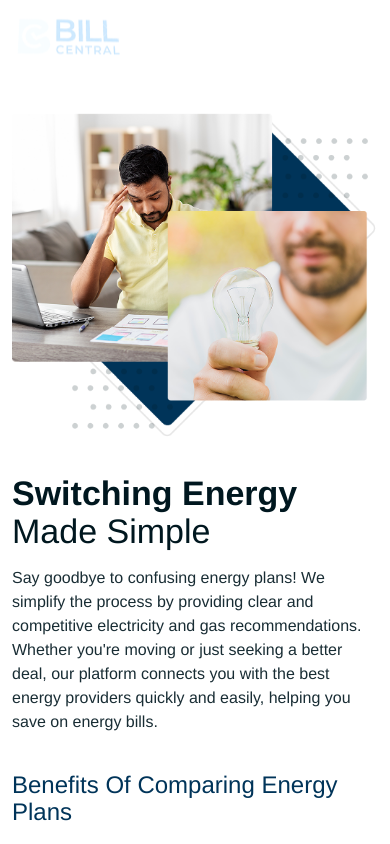
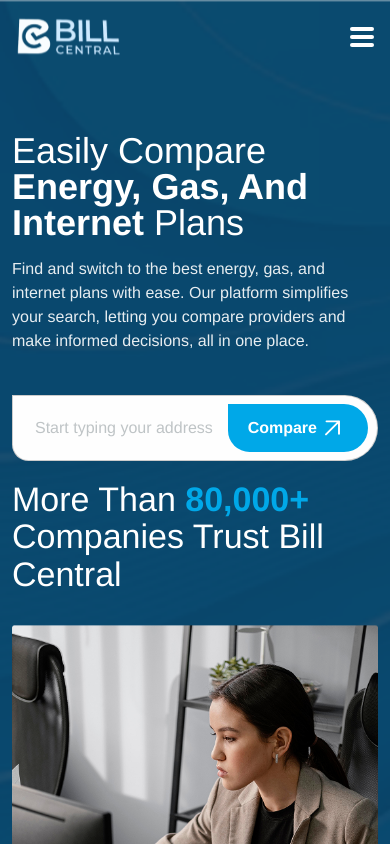
Before and after one commit to Harsh-Bishnoi/react-bill-central, a React (Vite) app: page / in a window 390 px wide. Shown: the top 844 px of the page. Built offline with nearby package versions, Linux system fonts and the light colour scheme.

Commit message:
Hero section done

```diff
--- a/src/App.jsx
+++ b/src/App.jsx
@@ -3,7 +3,7 @@
 import ComprehensiveUtility from './components/ComprehensiveUtility'
 import Footer from './components/Footer'
 import FrequentlyQuestions from './components/FrequentlyQuestions'
-import Header from './components/Header'
+import Hero from './components/Hero'
 import StepsToSwitch from './components/StepsToSwitch'
 import SwitchingEnergy from './components/SwitchingEnergy'
 // import Testimonials from './components/Testimonials'
@@ -12,7 +12,7 @@
 
   return (
     <>
-      <Header/>
+     <Hero/>
       <SwitchingEnergy />
       <StepsToSwitch />
       <ComprehensiveUtility />
--- a/src/components/Header.jsx
+++ b/src/components/Header.jsx
@@ -17,7 +17,6 @@
 
     return (
         <nav className='px-4'>
-            <div className="max-w-[1140px] mx-auto">
             <div className="flex justify-between items-center py-4">
                 <a className='z-6' href="#"><img src={NavIcon} alt="nav-logo" /></a>
                 <div onClick={toggleNavbar} className="z-50 lg:hidden flex flex-col justify-between w-6 h-5 cursor-pointer">
@@ -26,12 +25,12 @@
                     <span className={`block h-1 rounded-3xl bg-white transition-transform duration-300 ease-in-out ${menuOpen && '-rotate-45 -translate-y-2'}`}></span>
                 </div>
                 <ul id='nav-name' className={`list-unstyled flex justify-center items-center nav-link gap-6 mb-0 ${menuOpen ? "show-navbar" : ""}`}>
-                        <li><a className='font-family-primary font-normal text-base leading-[100%] opacity-90 capitalize text-white relative after:absolute after:-bottom-1 after:left-1/2 after:-translate-x-1/2 after:h-0.5 after:w-0 after:bg-white after:rounded hover:after:w-full after:duration-300 after:ease-linear after:transition-all' href="#">About</a></li>
-                        <li><a className='font-family-primary font-normal text-base leading-[100%] opacity-90 capitalize text-white relative after:absolute after:-bottom-1 after:left-1/2 after:-translate-x-1/2 after:h-0.5 after:w-0 after:bg-white after:rounded hover:after:w-full after:duration-300 after:ease-linear after:transition-all' href="#">How It Works</a></li>
-                        <li><a className='font-family-primary font-normal text-base leading-[100%] opacity-90 capitalize text-white relative after:absolute after:-bottom-1 after:left-1/2 after:-translate-x-1/2 after:h-0.5 after:w-0 after:bg-white after:rounded hover:after:w-full after:duration-300 after:ease-linear after:transition-all' href="#">Services</a></li>
-                        <li><a className='font-family-primary font-normal text-base leading-[100%] opacity-90 capitalize text-white relative after:absolute after:-bottom-1 after:left-1/2 after:-translate-x-1/2 after:h-0.5 after:w-0 after:bg-white after:rounded hover:after:w-full after:duration-300 after:ease-linear after:transition-all' href="#">Testimonials</a></li>
-                        <li><a className='font-family-primary font-normal text-base leading-[100%] opacity-90 capitalize text-white relative after:absolute after:-bottom-1 after:left-1/2 after:-translate-x-1/2 after:h-0.5 after:w-0 after:bg-white after:rounded hover:after:w-full after:duration-300 after:ease-linear after:transition-all' href="#">Why Us</a></li>
-                        <li><a className='font-family-primary font-normal text-base leading-[100%] opacity-90 capitalize text-white relative after:absolute after:-bottom-1 after:left-1/2 after:-translate-x-1/2 after:h-0.5 after:w-0 after:bg-white after:rounded hover:after:w-full after:duration-300 after:ease-linear after:transition-all' href="#">FAQ</a></li>
+                    <li><a className='font-family-primary font-normal text-base leading-[100%] opacity-90 capitalize text-white hover:opacity-100 relative after:absolute after:-bottom-1 after:left-1/2 after:-translate-x-1/2 after:h-0.5 after:w-0 after:bg-white after:rounded hover:after:w-full after:duration-300 after:ease-linear after:transition-all' href="#">About</a></li>
+                    <li><a className='font-family-primary font-normal text-base leading-[100%] opacity-90 capitalize text-white hover:opacity-100 relative after:absolute after:-bottom-1 after:left-1/2 after:-translate-x-1/2 after:h-0.5 after:w-0 after:bg-white after:rounded hover:after:w-full after:duration-300 after:ease-linear after:transition-all' href="#">How It Works</a></li>
+                    <li><a className='font-family-primary font-normal text-base leading-[100%] opacity-90 capitalize text-white hover:opacity-100 relative after:absolute after:-bottom-1 after:left-1/2 after:-translate-x-1/2 after:h-0.5 after:w-0 after:bg-white after:rounded hover:after:w-full after:duration-300 after:ease-linear after:transition-all' href="#">Services</a></li>
+                    <li><a className='font-family-primary font-normal text-base leading-[100%] opacity-90 capitalize text-white hover:opacity-100 relative after:absolute after:-bottom-1 after:left-1/2 after:-translate-x-1/2 after:h-0.5 after:w-0 after:bg-white after:rounded hover:after:w-full after:duration-300 after:ease-linear after:transition-all' href="#">Testimonials</a></li>
+                    <li><a className='font-family-primary font-normal text-base leading-[100%] opacity-90 capitalize text-white hover:opacity-100 relative after:absolute after:-bottom-1 after:left-1/2 after:-translate-x-1/2 after:h-0.5 after:w-0 after:bg-white after:rounded hover:after:w-full after:duration-300 after:ease-linear after:transition-all' href="#">Why Us</a></li>
+                    <li><a className='font-family-primary font-normal text-base leading-[100%] opacity-90 capitalize text-white hover:opacity-100 relative after:absolute after:-bottom-1 after:left-1/2 after:-translate-x-1/2 after:h-0.5 after:w-0 after:bg-white after:rounded hover:after:w-full after:duration-300 after:ease-linear after:transition-all' href="#">FAQ</a></li>
                     <li className='lg:hidden'><CustomButton btnClass="bg-white !text-[#00171F]" btnText="Get Started" blackArrow={<svg width="15" height="16" viewBox="0 0 15 16" fill="none" xmlns="http://www.w3.org/2000/svg">
                         <path d="M1 14.3691L14 1.36914M14 1.36914V13.8491M14 1.36914H1.52" stroke="#00171F" stroke-width="1.93338" stroke-linecap="round" stroke-linejoin="round" />
                     </svg>
@@ -44,7 +43,6 @@
                     } /></li>
                 </ul>
             </div>
-            </div>
         </nav>
     );
 };
--- /dev/null
+++ b/src/components/Hero.jsx
@@ -0,0 +1,38 @@
+import React from 'react'
+import Header from './Header'
+import CustomDescription from './common/CustomDescription'
+import CustomButton from './common/CustomButton'
+import CustomInput from './common/CustomInput'
+import WomanImg from '../assets/images/png/hero-woman-img.png'
+const Hero = () => {
+    return (
+        <>
+            <div className="bg-[url(./assets/images/png/hero-bg-img.png)] bg-no-repeat bg-center bg-cover min-h-[810px] rounded-bl-[200px] mb-[64px]">
+                <div className="max-w-[1140px] mx-auto">
+                    <Header />
+                </div>
+                <div className="max-w-[1140px] px-3 w-full mx-auto">
+                    <div className="flex max-lg:flex-wrap max-lg:pt-15 lg:translate-y-32 gap-3">
+                        <div className="lg:max-w-[546px] lg:min-h-[662px] flex flex-col justify-between">
+                            <div className="">
+                                <h1 className='font-family-primary font-normal text-4xl sm:text-[58px] xl:text-[64px] pb-4 leading-[100%] text-white lg:max-w-[612px]'>Easily Compare <span className='font-bold'> Energy, Gas, And Internet </span> Plans</h1>
+                                <CustomDescription descriptionClass="lg:max-w-[506px] text-white pb-10.5" descriptionText="Find and switch to the best energy, gas, and internet plans with ease. Our platform simplifies your search, letting you compare providers and make informed decisions, all in one place." />
+                                <div className="flex items-center relative max-w-[476px]">
+                                    <CustomInput type="text" placeholder="Start typing your address" />
+                                    <CustomButton btnClass="absolute z-2 right-[10px]" btnText="Compare" whiteArrow={<svg width="15" height="16" viewBox="0 0 15 16" fill="none" xmlns="http://www.w3.org/2000/svg">
+                                        <path d="M1 14.3691L14 1.36914M14 1.36914V13.8491M14 1.36914H1.52" stroke="white" stroke-width="1.93338" stroke-linecap="round" stroke-linejoin="round" />
+                                    </svg>
+                                    } />
+                                </div>
+                            </div>
+                            <p className='pt-5 font-family-primary font-normal text-[34px] sm:text-[38px] leading-[110%] capitalize text-white lg:text-[#003459]'>More than <span className='font-bold text-[#00A8E8]'>80,000+</span> companies trust bill central </p>
+                        </div>
+                        <img className='max-lg:mt-5 max-w-[558px] w-full mx-auto' src={WomanImg} alt="woman-img" />
+                    </div>
+                </div>
+            </div>
+        </>
+    )
+}
+
+export default Hero
--- a/src/components/SwitchingEnergy.jsx
+++ b/src/components/SwitchingEnergy.jsx
@@ -9,7 +9,7 @@
         <>
             <div className="flex justify-center items-center py-10 sm:py-20 md:py-30 lg:pb-40.5">
                 <div className="max-w-[1140px] px-3">
-                    <div className="flex max-lg:flex-col gap-9 lg:gap-[70px] items-center">
+                    <div className="flex max-lg:flex-col-reverse gap-9 lg:gap-[70px] items-center">
                         <img className='w-full max-w-[507px] lg:max-w-[450px] xl:max-w-[507px]' src={SwitchingEnergyImg} alt="switching-energy" />
                         <div>
                             <CustomHeading headingClass="lg:max-w-[409px] pb-4" headingSpan="Switching Energy" headingtext="Made Simple" />
```
Also changed, not shown: src/assets/images/png/hero-bg-img.png (added), src/assets/images/png/hero-woman-img.png (added). Lines whose indentation alone changed are shown as unchanged.
